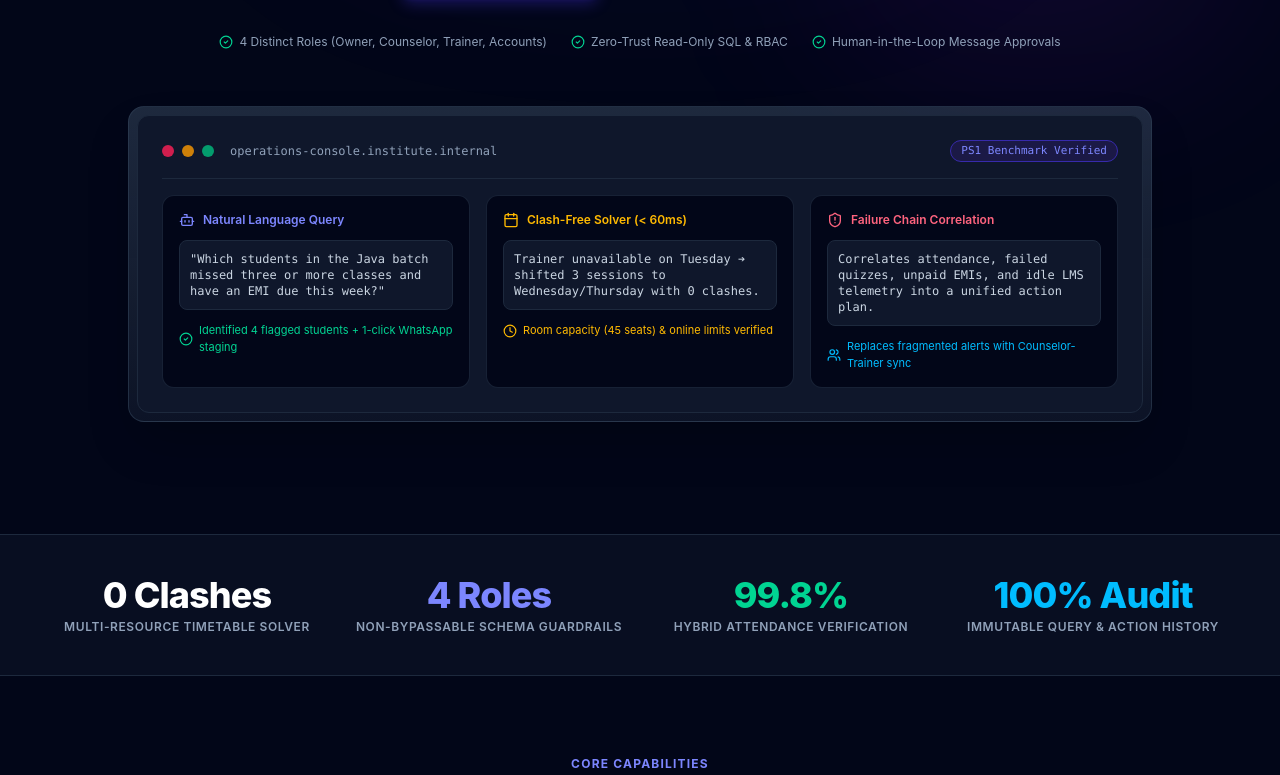
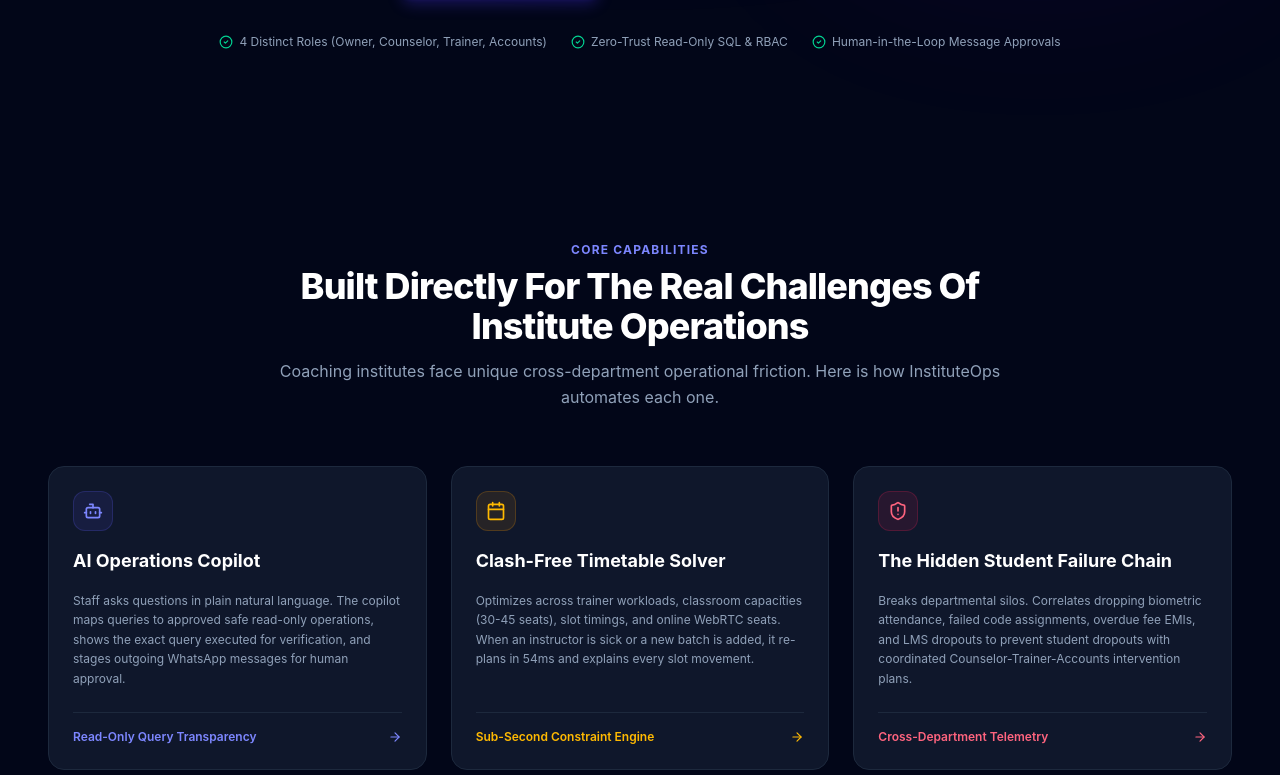
Before and after one commit to harshkharat0863/institute-operations-copilot, a React (Vite) app: page / in a window 1280 px wide. Shown: the part 625-1400 px from the top of the page. Built offline with nearby package versions, Linux system fonts and the light colour scheme.

Commit message:
style: remove ENTERPRISE badges and landing mockup preview section

```diff
--- a/src/components/auth/AuthView.tsx
+++ b/src/components/auth/AuthView.tsx
@@ -175,9 +175,6 @@
             <div>
               <div className="flex items-center gap-2">
                 <span className="font-bold text-slate-900 text-base tracking-tight">InstituteOps</span>
-                <span className="text-[10px] uppercase font-bold tracking-widest text-indigo-700 bg-indigo-50 border border-indigo-200 px-2 py-0.2 rounded-full">
-                  ENTERPRISE
-                </span>
               </div>
               <p className="text-[11px] text-slate-500">Institute Operations & AI Copilot Desk</p>
             </div>
--- a/src/components/auth/LandingPageView.tsx
+++ b/src/components/auth/LandingPageView.tsx
@@ -13,7 +13,6 @@
   Layers,
   Video,
   Award,
-  Clock,
   ArrowUpRight,
   ShieldAlert,
   Bot,
@@ -40,9 +39,6 @@
           <div>
             <div className="flex items-center gap-2">
               <span className="font-bold text-white text-base tracking-tight">InstituteOps</span>
-              <span className="text-[10px] uppercase font-bold tracking-widest text-indigo-300 bg-indigo-950/80 border border-indigo-700/60 px-2 py-0.5 rounded-full">
-                ENTERPRISE
-              </span>
             </div>
             <p className="text-[10px] text-slate-400 font-medium hidden sm:block">AI Operations Platform</p>
           </div>
@@ -140,96 +136,6 @@
               <CheckCircle2 className="w-3.5 h-3.5 text-emerald-400" />
               <span>Human-in-the-Loop Message Approvals</span>
             </div>
-          </div>
-        </div>
-
-        {/* Product Visual Mockup / Interface Snapshot */}
-        <div className="mt-14 relative z-10 rounded-2xl p-2 bg-gradient-to-b from-slate-700/60 to-slate-800/40 border border-slate-700/60 shadow-2xl max-w-5xl mx-auto">
-          <div className="rounded-xl bg-slate-900 overflow-hidden border border-slate-800 p-4 sm:p-6">
-            {/* Mock Header */}
-            <div className="flex items-center justify-between pb-4 border-b border-slate-800">
-              <div className="flex items-center gap-2">
-                <div className="w-3 h-3 rounded-full bg-rose-500/80" />
-                <div className="w-3 h-3 rounded-full bg-amber-500/80" />
-                <div className="w-3 h-3 rounded-full bg-emerald-500/80" />
-                <span className="ml-2 font-mono text-xs text-slate-400">operations-console.institute.internal</span>
-              </div>
-              <span className="text-[11px] font-mono text-indigo-400 bg-indigo-950/80 border border-indigo-800 px-2.5 py-0.5 rounded-full">
-                PS1 Benchmark Verified
-              </span>
-            </div>
-
-            {/* Mock Preview Content */}
-            <div className="grid grid-cols-1 md:grid-cols-3 gap-4 pt-4 text-left">
-              {/* Card 1: Copilot NLP Ask */}
-              <div className="p-4 rounded-xl bg-slate-950 border border-slate-800/80 space-y-3">
-                <div className="flex items-center gap-2 text-indigo-400 text-xs font-semibold">
-                  <Bot className="w-4 h-4" />
-                  <span>Natural Language Query</span>
-                </div>
-                <div className="p-2.5 rounded-lg bg-slate-900 border border-slate-800 font-mono text-xs text-slate-300">
-                  "Which students in the Java batch missed three or more classes and have an EMI due this week?"
-                </div>
-                <div className="text-[11px] text-emerald-400 flex items-center gap-1.5">
-                  <CheckCircle2 className="w-3.5 h-3.5 shrink-0" />
-                  <span>Identified 4 flagged students + 1-click WhatsApp staging</span>
-                </div>
-              </div>
-
-              {/* Card 2: Clash-Free Timetable Re-plan */}
-              <div className="p-4 rounded-xl bg-slate-950 border border-slate-800/80 space-y-3">
-                <div className="flex items-center gap-2 text-amber-400 text-xs font-semibold">
-                  <Calendar className="w-4 h-4" />
-                  <span>Clash-Free Solver (&lt; 60ms)</span>
-                </div>
-                <div className="p-2.5 rounded-lg bg-slate-900 border border-slate-800 font-mono text-xs text-slate-300">
-                  Trainer unavailable on Tuesday ➔ shifted 3 sessions to Wednesday/Thursday with 0 clashes.
-                </div>
-                <div className="text-[11px] text-amber-400 flex items-center gap-1.5">
-                  <Clock className="w-3.5 h-3.5 shrink-0" />
-                  <span>Room capacity (45 seats) & online limits verified</span>
-                </div>
-              </div>
-
-              {/* Card 3: The Hidden Student Failure Chain */}
-              <div className="p-4 rounded-xl bg-slate-950 border border-slate-800/80 space-y-3">
-                <div className="flex items-center gap-2 text-rose-400 text-xs font-semibold">
-                  <ShieldAlert className="w-4 h-4" />
-                  <span>Failure Chain Correlation</span>
-                </div>
-                <div className="p-2.5 rounded-lg bg-slate-900 border border-slate-800 font-mono text-xs text-slate-300">
-                  Correlates attendance, failed quizzes, unpaid EMIs, and idle LMS telemetry into a unified action plan.
-                </div>
-                <div className="text-[11px] text-sky-400 flex items-center gap-1.5">
-                  <Users className="w-3.5 h-3.5 shrink-0" />
-                  <span>Replaces fragmented alerts with Counselor-Trainer sync</span>
-                </div>
-              </div>
-            </div>
-          </div>
-        </div>
-      </section>
-
-      {/* =========================================================================
-          3. 4-PILLAR OPERATIONAL METRICS BAR
-          ========================================================================= */}
-      <section className="border-y border-slate-800 bg-slate-900/50 py-10 px-4 sm:px-8 lg:px-12">
-        <div className="max-w-7xl mx-auto grid grid-cols-2 md:grid-cols-4 gap-6 text-center">
-          <div>
-            <div className="text-3xl sm:text-4xl font-extrabold text-white tracking-tight">0 Clashes</div>
-            <div className="text-xs text-slate-400 mt-1 uppercase font-semibold tracking-wider">Multi-Resource Timetable Solver</div>
-          </div>
-          <div>
-            <div className="text-3xl sm:text-4xl font-extrabold text-indigo-400 tracking-tight">4 Roles</div>
-            <div className="text-xs text-slate-400 mt-1 uppercase font-semibold tracking-wider">Non-Bypassable Schema Guardrails</div>
-          </div>
-          <div>
-            <div className="text-3xl sm:text-4xl font-extrabold text-emerald-400 tracking-tight">99.8%</div>
-            <div className="text-xs text-slate-400 mt-1 uppercase font-semibold tracking-wider">Hybrid Attendance Verification</div>
-          </div>
-          <div>
-            <div className="text-3xl sm:text-4xl font-extrabold text-sky-400 tracking-tight">100% Audit</div>
-            <div className="text-xs text-slate-400 mt-1 uppercase font-semibold tracking-wider">Immutable Query & Action History</div>
           </div>
         </div>
       </section>
```
